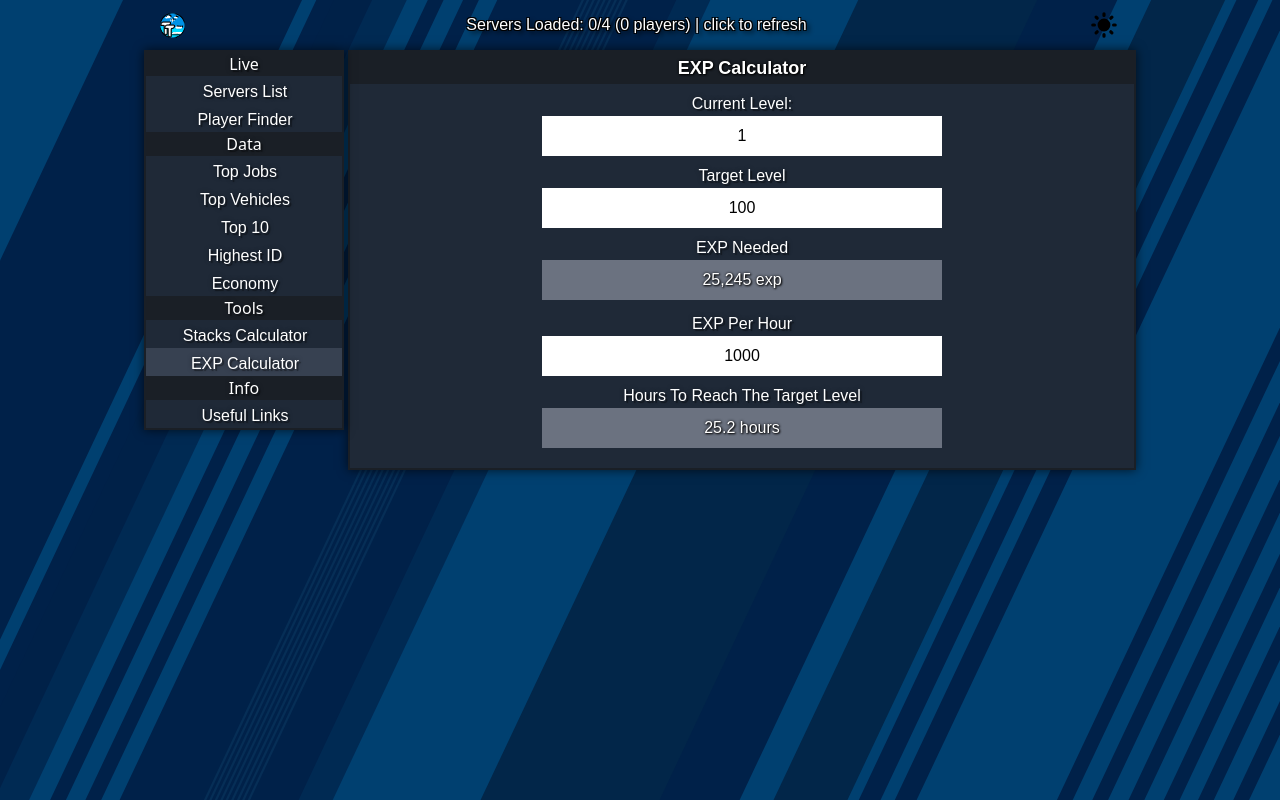
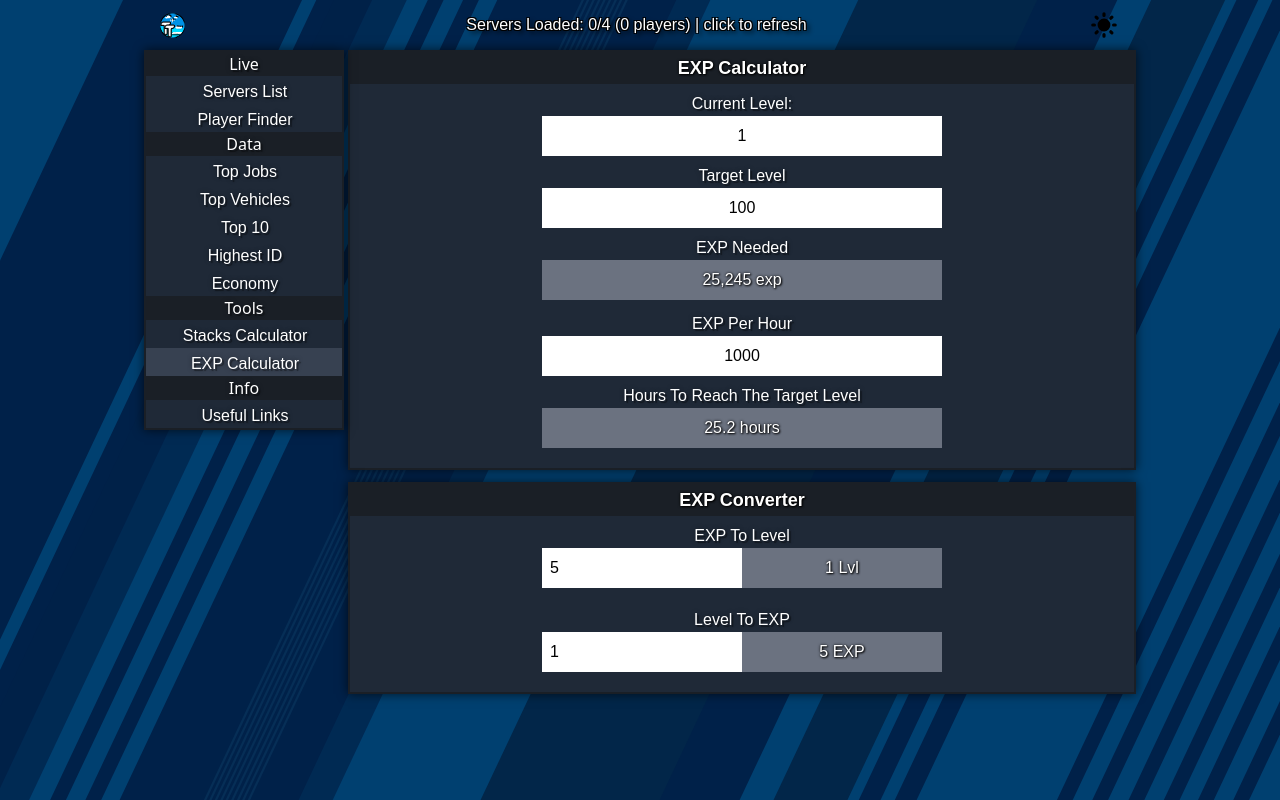
Before and after one commit to supernovaplus/ttstats, a React (Vite) app: page /exp-calculator in a window 1280 px wide. Built offline with nearby package versions, Linux system fonts and the light colour scheme; no server answers; a web font is replaced by a local one.

Commit message:
exp converter

```diff
--- a/src/components/NavBarComponents/DarkModeButton.tsx
+++ b/src/components/NavBarComponents/DarkModeButton.tsx
@@ -17,7 +17,7 @@ export default function DarkModeButton() {
 
   return (
     <button onClick={toggleNightmode}>
-      <svg
+      {/* <svg
         id="theme-toggle-dark-icon"
         className={`w-8 h-8`}
         fill="currentColor"
@@ -31,6 +31,17 @@ export default function DarkModeButton() {
         ) : (
           <path d="M17.293 13.293A8 8 0 016.707 2.707a8.001 8.001 0 1010.586 10.586z"></path>
         )}
+      </svg> */}
+      <svg
+        id="theme-toggle-dark-icon"
+        className={`w-8 h-8 active:text-white`}
+        fill="currentColor"
+        viewBox="0 0 20 20"
+        xmlns="http://www.w3.org/2000/svg">
+        <path
+          d="M10 2a1 1 0 011 1v1a1 1 0 11-2 0V3a1 1 0 011-1zm4 8a4 4 0 11-8 0 4 4 0 018 0zm-.464 4.95l.707.707a1 1 0 001.414-1.414l-.707-.707a1 1 0 00-1.414 1.414zm2.12-10.607a1 1 0 010 1.414l-.706.707a1 1 0 11-1.414-1.414l.707-.707a1 1 0 011.414 0zM17 11a1 1 0 100-2h-1a1 1 0 100 2h1zm-7 4a1 1 0 011 1v1a1 1 0 11-2 0v-1a1 1 0 011-1zM5.05 6.464A1 1 0 106.465 5.05l-.708-.707a1 1 0 00-1.414 1.414l.707.707zm1.414 8.486l-.707.707a1 1 0 01-1.414-1.414l.707-.707a1 1 0 011.414 1.414zM4 11a1 1 0 100-2H3a1 1 0 000 2h1z"
+          fillRule="evenodd"
+          clipRule="evenodd"></path>
       </svg>
     </button>
   );
--- a/src/pages/tools/EXPCalculatorPage.tsx
+++ b/src/pages/tools/EXPCalculatorPage.tsx
@@ -5,7 +5,12 @@ import { roundFixed } from '../../controllers/misc';
 const expStep = 5;
 const calculateExp = (level: number) => Math.floor((expStep * level * (level + 1)) / 2);
 
-export default function EXPCalculatorPage() {
+const changeStateVal = (target: string, val: string, setState: any) => {
+  const numVal = Number(val);
+  if (numVal >= 0 && !isNaN(numVal)) setState((s: any) => ({ ...s, [target]: numVal }));
+};
+
+function EXPCalculator() {
   const [state, setState] = useState({
     current: 1,
     target: 100,
@@ -16,11 +21,6 @@ export default function EXPCalculatorPage() {
     expNeeded: '',
     hoursNeeded: '',
   });
-
-  const changeStateVal = (target: string, val: string) => {
-    const numVal = Number(val);
-    if (numVal && !isNaN(numVal)) setState((s) => ({ ...s, [target]: numVal }));
-  };
 
   useEffect(() => {
     const expResult = calculateExp(state.target) - calculateExp(state.current);
@@ -36,12 +36,13 @@ export default function EXPCalculatorPage() {
       <div className="flex flex-col text-center items-center">
         <label htmlFor="current-level">Current Level:</label>
         <input
+          min={1}
           type="number"
           name="current-level"
           className="text-black mx-2 p-2 w-full max-w-[400px] mb-2 text-center"
           defaultValue={state.current}
-          onChange={(e) => changeStateVal('current', e.target.value)}
-          onKeyDown={(e) => changeStateVal('current', (e.target as HTMLInputElement).value)}
+          onChange={(e) => changeStateVal('current', e.target.value, setState)}
+          onKeyDown={(e) => changeStateVal('current', (e.target as HTMLInputElement).value, setState)}
         />
         <label htmlFor="target-level" className="block">
           Target Level
@@ -50,8 +51,8 @@ export default function EXPCalculatorPage() {
           type="number"
           name="target-level"
           className="text-black mx-2 p-2 block w-full max-w-[400px] mb-2 text-center"
-          onChange={(e) => changeStateVal('target', e.target.value)}
-          onKeyDown={(e) => changeStateVal('target', (e.target as HTMLInputElement).value)}
+          onChange={(e) => changeStateVal('target', e.target.value, setState)}
+          onKeyDown={(e) => changeStateVal('target', (e.target as HTMLInputElement).value, setState)}
           defaultValue={state.target}
         />
         <label htmlFor="result" className="block">
@@ -71,9 +72,9 @@ export default function EXPCalculatorPage() {
         <input
           name="exp-per-hour"
           type="text"
-          className="outline-none p-2 block w-full max-w-[400px] text-center text-black mb-2"
-          onChange={(e) => changeStateVal('expPerHour', e.target.value)}
-          onKeyDown={(e) => changeStateVal('expPerHour', (e.target as HTMLInputElement).value)}
+          className="p-2 block w-full max-w-[400px] text-center text-black mb-2"
+          onChange={(e) => changeStateVal('expPerHour', e.target.value, setState)}
+          onKeyDown={(e) => changeStateVal('expPerHour', (e.target as HTMLInputElement).value, setState)}
           defaultValue={state.expPerHour}
         />
 
@@ -91,3 +92,78 @@ export default function EXPCalculatorPage() {
     </ContentBlock>
   );
 }
+
+function EXPConverter() {
+  const [state, setState] = useState({
+    expToLevelInput: 5,
+    lvlToEXPInput: 1,
+  });
+
+  const [output, setOutput] = useState({
+    expToLevelOutput: '',
+    lvlToEXPOutput: '',
+  });
+
+  useEffect(() => {
+    setOutput(() => ({
+      lvlToEXPOutput: String(Math.floor((5 * state.lvlToEXPInput * (state.lvlToEXPInput + 1)) / 2)),
+      expToLevelOutput: String(Math.floor((Math.sqrt(1 + (8 * state.expToLevelInput) / 5) - 1) / 2)),
+    }));
+  }, [state]);
+
+  return (
+    <ContentBlock title="EXP Converter">
+      <div className="flex flex-col text-center items-center">
+        <div className="mb-2">
+          <label htmlFor="exp-1" className="block">
+            EXP To Level
+          </label>
+          <input
+            min={0}
+            type="number"
+            name="exp-1"
+            value={state.expToLevelInput === 0 ? '' : state.expToLevelInput}
+            onChange={(e) =>
+              changeStateVal('expToLevelInput', (e.target as HTMLInputElement).value, setState)
+            }
+            className="p-2 text-black max-w-[200px] outline-none appearance"
+          />
+          <input
+            type="text"
+            readOnly
+            className="bg-gray-500 text-white text-shadow-1 outline-none p-2 text-center mb-3 max-w-[200px]"
+            value={`${Number(output.expToLevelOutput).toLocaleString('en-us')} Lvl`}
+          />
+        </div>
+        <div>
+          <label htmlFor="exp-2" className="block">
+            Level To EXP
+          </label>
+          <input
+            min={0}
+            type="number"
+            name="exp-2"
+            value={state.lvlToEXPInput === 0 ? '' : state.lvlToEXPInput}
+            onChange={(e) => changeStateVal('lvlToEXPInput', (e.target as HTMLInputElement).value, setState)}
+            className="p-2 text-black max-w-[200px] outline-none auto appearance"
+          />
+          <input
+            type="text"
+            readOnly
+            className="bg-gray-500 text-white text-shadow-1 outline-none p-2 text-center mb-3 max-w-[200px]"
+            value={`${Number(output.lvlToEXPOutput).toLocaleString('en-us')} EXP`}
+          />
+        </div>
+      </div>
+    </ContentBlock>
+  );
+}
+
+export default function EXPCalculatorPage() {
+  return (
+    <>
+      <EXPCalculator />
+      <EXPConverter />
+    </>
+  );
+}
--- a/src/styles/Main.scss
+++ b/src/styles/Main.scss
@@ -100,9 +100,13 @@ input::-webkit-inner-spin-button {
   margin: 0;
 }
 
-input[type='number'] {
-  -moz-appearance: textfield;
-}
+// input[type='number']:not(.appearance) {
+//   -moz-appearance: textfield;
+// }
+
+// input[type=number]::-webkit-inner-spin-button {
+//   opacity: 1
+// }
 
 .navlink.active:not(.dark) {
   // odd: 'rgba(0, 0, 0, 0.1)',
```
